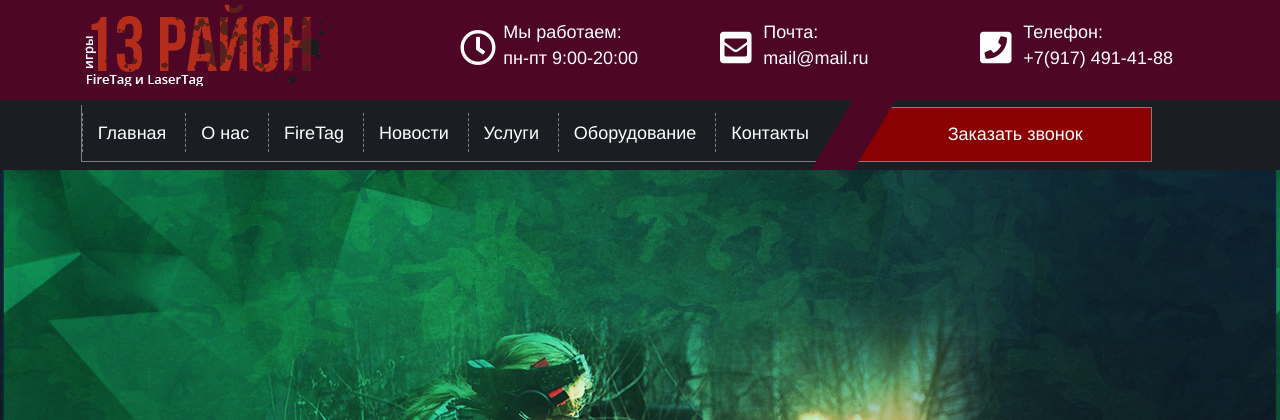
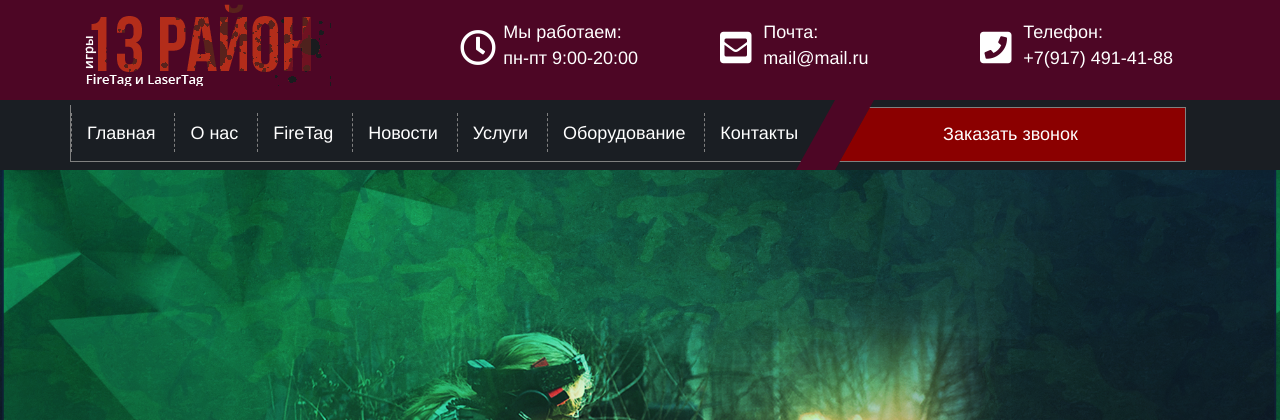
Before and after one commit to kotovenc/firetag, a Django app: template Firetag_app/templates/index.html in a window 1280 px wide. Shown: the top 420 px of the page. Run offline with Django 3.2, Linux system fonts and the light colour scheme; the template is opened without the code that fills it, so the values that code supplies are empty; some libraries are stand-ins or nearby versions.

Commit message:
Поправил баги меню. Надеюсь, в последний раз

```diff
--- a/Firetag_app/templates/index.html
+++ b/Firetag_app/templates/index.html
@@ -77,7 +77,7 @@ crossorigin="anonymous"></script>
 </div>
 </div>
 <div class="menu">
-  <div class="container-fluid menu_content">
+  <div class="container menu_content">
     <div class="row">
       <div class="col-xs-7 col-sm-7 col-md-7 col-lg-8 col-xl-8 leftbar">
         <nav id="navbarID">
--- a/Firetag_app/templates/style.css
+++ b/Firetag_app/templates/style.css
@@ -27,12 +27,18 @@
 	margin-top: 10px;
 }
 
+.menu_content {
+	background-color: #4d0625;
+}
+
 .leftbar {
 	height: 70px;
 	background-color: #1a1e23;
 }
 
-
+.menu {
+	background-color: #1a1e23;
+}
 .rightbar {
 	height: 70px;
 	background-color: #1a1e23;
@@ -46,7 +52,7 @@
 	justify-content: center;
 	background-color: darkred;
 	height: 55px;
-	width: 70%;
+	width: 90%;
 	color: white;
 	bottom: 50%;
 	border: 0.5px solid grey;
@@ -54,14 +60,13 @@
 
 
 #orderText {
-    margin-left: 25px;
+   text-align: center;
     align-self: center;
     font-size: 18px;
 }
 
 #navbarID {
 	width: 100%;
-	padding: 0px 0px 0px 8%;
 	height: 100%;
 }
 
@@ -101,7 +106,7 @@
 	clip-path: polygon(0 0, 95% 0, 75% 100%, 0% 100%);
 }
 .mobile-tab a{
-	font-size: 1.3em;
+	font-size: 1.0em;
 	color: white;
 	width: 100px;
 	text-decoration: none;
@@ -391,6 +396,7 @@
 	.rightbar {
 		clip-path: polygon(7% 0, 100% 0, 100% 100%, 0% 100%);
 	}
+
 }
 
 @media (min-width: 768px) and (max-width: 992px) {
```
